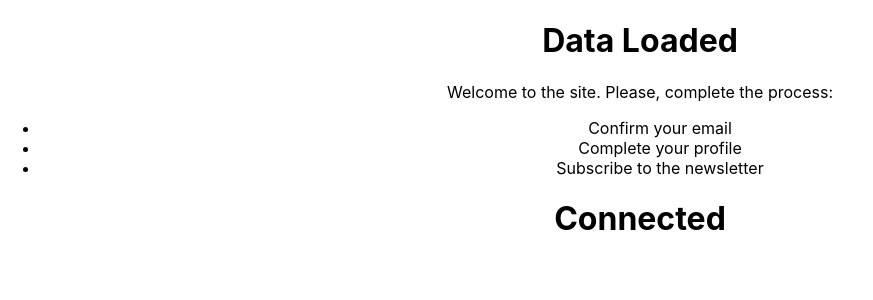
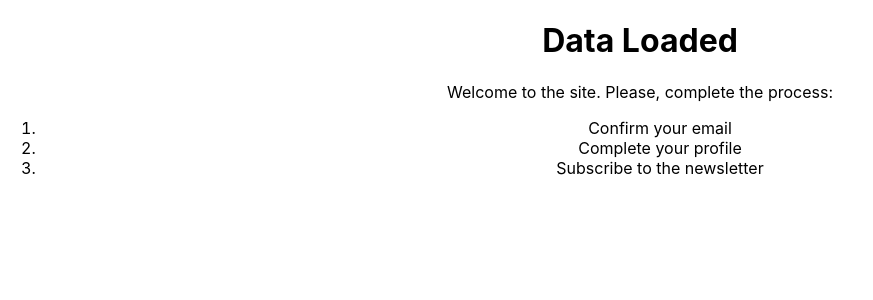
Before and after one commit to Parbelaez/react_01_cifs, a React (Create React App) app in the folder my-app/: page / in a window 1280 px wide. Shown: the top 300 px of the page, without its empty margins (0-873 px from the left). Built offline with nearby package versions, Linux system fonts and the light colour scheme.

Commit message:
Create NestedComponents / UserMessage component

```diff
--- a/my-app/src/App.js
+++ b/my-app/src/App.js
@@ -5,12 +5,12 @@ import './App.css';
 // import EventsFunctional from './components/EventsFunctional';
 import ConditionalRenderingClass from './components/ConditionalRenderingClass';
 import ConditionalRenderingFunctional from './components/ConditionalRenderingFunctional';
+import NestedComponentsClass from './components/NestedComponents';
 
 function App() {
   return (
     <div className="App">
-      <ConditionalRenderingClass />
-      <ConditionalRenderingFunctional connected={true} />
+      <NestedComponentsClass />
     </div>
   );
 }
--- a/my-app/src/components/ConditionalRenderingClass.js
+++ b/my-app/src/components/ConditionalRenderingClass.js
@@ -16,11 +16,11 @@ export class ConditionalRenderingClass extends Component {
         {this.state.isLoggedIn ? (
             <div>
                 <p>Welcome to the site. Please, complete the process:</p>
-                <ul>
+                <ol>
                     <li>Confirm your email</li>
                     <li>Complete your profile</li>
                     <li>Subscribe to the newsletter</li>
-                </ul>
+                </ol>
             </div>
         ) : (<p>Please, sign in!</p>)}
       </div>
--- /dev/null
+++ b/my-app/src/components/NestedComponents.js
@@ -0,0 +1,24 @@
+import React, { Component } from 'react'
+import UserMessage from './UserMessage'
+
+
+export class NestedComponentsClass extends Component {
+  constructor(props) {
+    super(props)
+
+    this.state = {
+       isLoaded: true,
+       isLoggedIn: true,
+    }
+  }
+    render() {
+    return (
+      <div>
+        <h1>{this.state.isLoaded ? 'Data Loaded' : 'Data not loaded'}</h1>
+        <UserMessage isLoggedIn={this.state.isLoggedIn} />
+      </div>
+    )
+    }
+}
+
+export default NestedComponentsClass;
--- /dev/null
+++ b/my-app/src/components/UserMessage.js
@@ -0,0 +1,22 @@
+import React from 'react'
+
+function UserMessage(props) {
+  return (
+    <div>
+        {
+            props.isLoggedIn ? (
+                <div>
+                    <p>Welcome to the site. Please, complete the process:</p>
+                    <ol>
+                        <li>Confirm your email</li>
+                        <li>Complete your profile</li>
+                        <li>Subscribe to the newsletter</li>
+                    </ol>
+                </div>
+            ) : (<p>Please, sign in!</p>)
+        }
+    </div>
+  )
+}
+
+export default UserMessage
```
